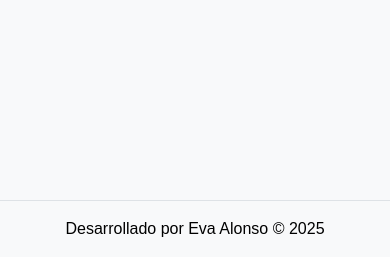
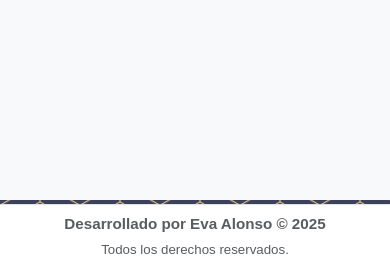
Before and after one commit to EvamAlonso95/tfg_alejandria, a PHP site: page /alejandria/index.php?action=styles in a window 390 px wide. Shown: the part 701-969 px from the top of the page. Before the commit the page ends 938 px from the top, so only its background shows below. Run offline with PHP 8.4, Linux system fonts and the light colour scheme; some libraries are stand-ins or nearby versions.

Commit message:
feat: enhance footer layout and styles; add responsive design for dark mode

```diff
--- a/assets/css/styles.css
+++ b/assets/css/styles.css
@@ -961,3 +961,21 @@ h4 {
     transform: translate3d(12px, 350px, -25px) rotateX(-90deg) skewX(20deg);
     transform-origin: 0 0;
 }
+
+/*---------------------------------------
+FOOTER
+-----------------------------------------*/
+
+#footer {
+  font-size: 0.95rem;
+  background: var(--white-color);
+}
+
+
+@media (prefers-color-scheme: dark) {
+  #footer {
+    background-color: var(--dark-color);
+    color: var(--white-color);;
+    border-top-color: var(--p-color);
+  }
+}
--- a/views/layout/footer.php
+++ b/views/layout/footer.php
@@ -2,11 +2,13 @@
  <?php
 	if ($this->showFooter):
 	?>
- 	<footer id="footer" class="border-top py-3 text-center bg-light">
- 		<div class="container">
- 			<p class="mb-0">Desarrollado por Eva Alonso &copy; <?= date('Y') ?></p>
+ 	<footer id="footer" class="border-top  text-muted py-2 mt-1">
+ 		<div class="container text-center">
+ 			<p class="mb-1 fw-semibold">Desarrollado por Eva Alonso &copy; <?= date('Y') ?></p>
+ 			<p class="mb-0 small">Todos los derechos reservados.</p>
  		</div>
  	</footer>
+
 
  <?php
 	endif;
```
